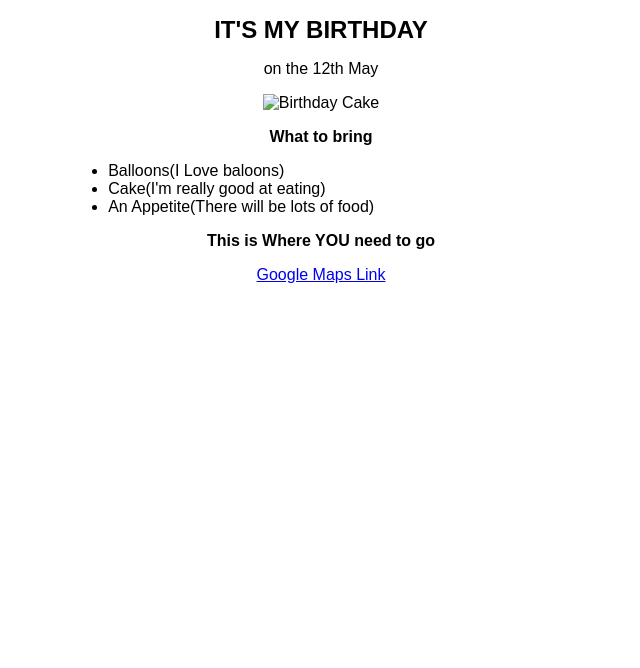
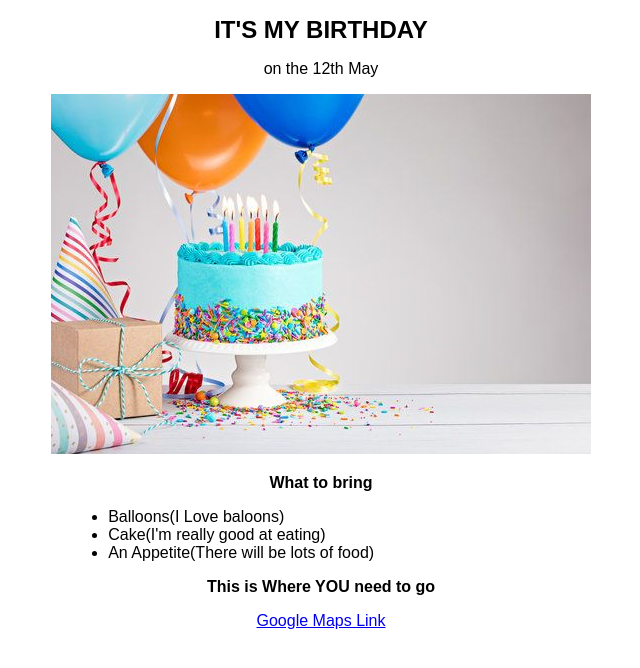
Before and after one commit to UpayanSinha/BirthdayInv, a plain HTML site: page index.html in a window 1280 px wide. Shown: the whole page, without its empty margins (319-959 px from the left). Drawn offline with Linux system fonts and the light colour scheme.

Commit message:
Update index.html

```diff
--- a/index.html
+++ b/index.html
@@ -27,7 +27,7 @@
 <body>
     <h1>It's my birthday</h1>
     <p>on the 12th May</p>
-    <img src="img/cake.jpg" alt="Birthday Cake" style="width:540px;height:360px;">
+    <img src="cake.jpg" alt="Birthday Cake" style="width:540px;height:360px;">
     <p><b>What to bring</b></p>
     <div class="bullets">
         <ul>
```
